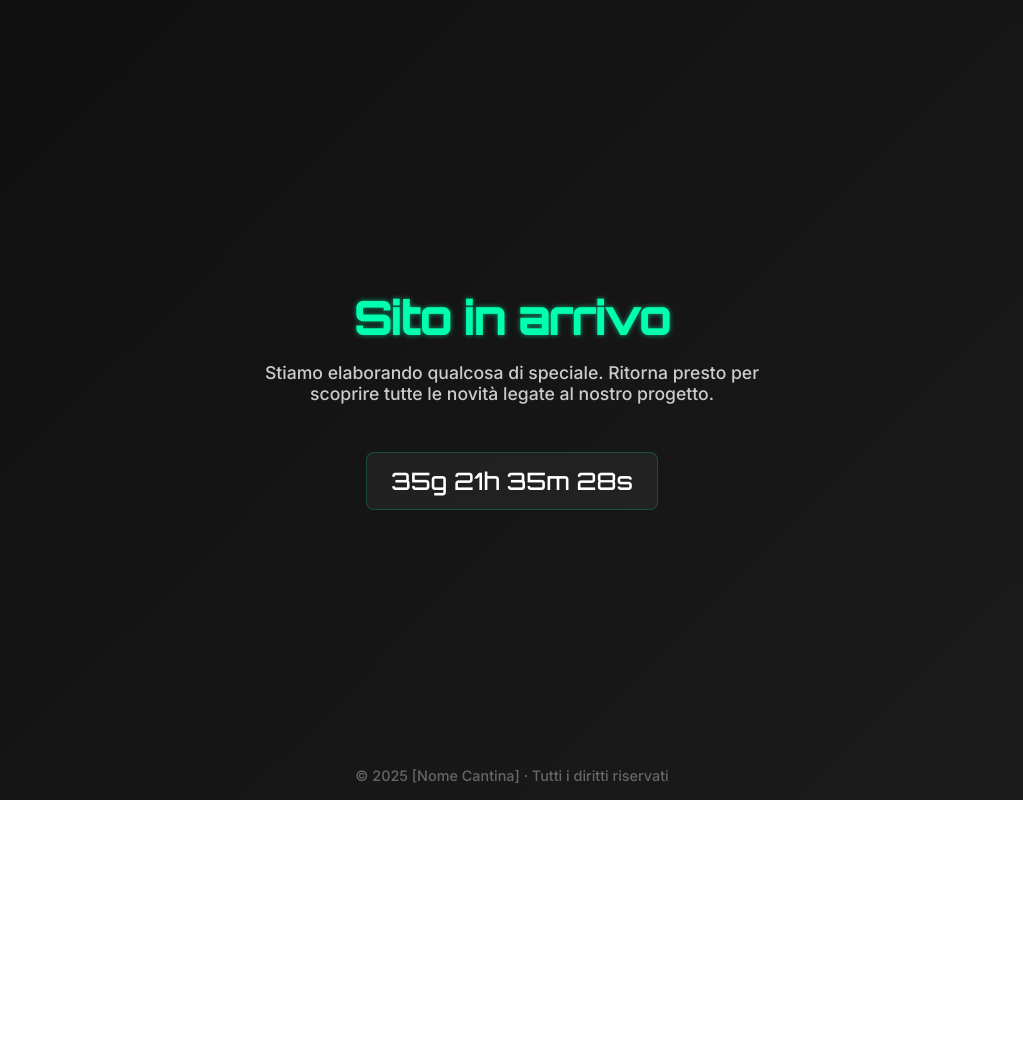
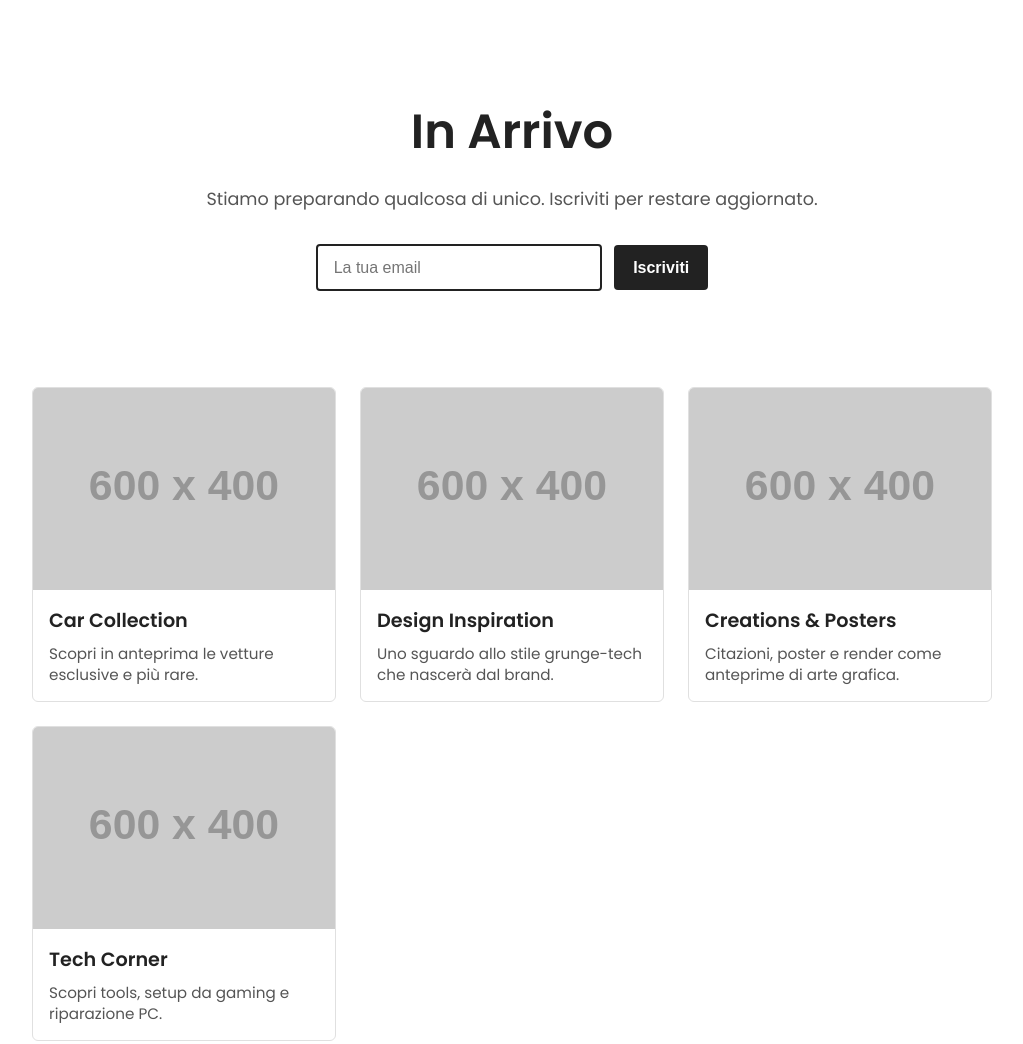
Before and after one commit to Only-4t/only-4t.github.io, a plain HTML site: page index.html in a window 1280 px wide. Shown: the top 1044 px of the page, without its empty margins (128-1151 px from the left). Before the commit the page ends 800 px from the top, so only its background shows below. Drawn offline with Linux system fonts and the light colour scheme; placeholder pictures from the web are drawn by us.

Commit message:
Update index.html

```diff
--- a/index.html
+++ b/index.html
@@ -1,100 +1,125 @@
 <!DOCTYPE html>
 <html lang="it">
 <head>
-  <meta charset="UTF-8">
-  <meta name="viewport" content="width=device-width, initial-scale=1">
-  <title>Coming Soon | [Nome Cantina]</title>
-  <link href="https://fonts.googleapis.com/css2?family=Orbitron:wght@500&family=Inter:wght@300;500&display=swap" rel="stylesheet">
+  <meta charset="UTF-8" />
+  <meta name="viewport" content="width=device-width,initial-scale=1" />
+  <title>Coming Soon</title>
+  <link href="https://fonts.googleapis.com/css2?family=Poppins:wght@400;600&display=swap" rel="stylesheet">
   <style>
-    * {
-      margin: 0;
-      padding: 0;
-      box-sizing: border-box;
+    body {
+      margin:0; padding:0;
+      font-family: 'Poppins', sans-serif;
+      background-color:#fff;
+      color:#222;
+      display:flex; flex-direction:column; min-height:100vh;
     }
-
-    body {
-      font-family: 'Inter', sans-serif;
-      background: linear-gradient(135deg, #0f0f0f, #1c1c1c);
-      color: #eee;
-      display: flex;
-      flex-direction: column;
-      justify-content: center;
-      align-items: center;
-      height: 100vh;
-      text-align: center;
-      padding: 2rem;
+    header {
+      flex:0 0 auto;
+      padding:4rem 1rem;
+      text-align:center;
     }
-
-    h1 {
-      font-family: 'Orbitron', sans-serif;
-      font-size: 2.8rem;
-      color: #00ffae;
-      text-shadow: 0 0 5px #00ffae99;
-      margin-bottom: 1rem;
+    header h1 {
+      font-size:3rem; font-weight:600;
+      margin-bottom:1rem;
     }
-
-    p {
-      font-size: 1.1rem;
-      color: #ccc;
-      max-width: 500px;
-      margin-bottom: 2rem;
+    header p {
+      font-size:1.1rem; color:#555;
+      margin-bottom:2rem;
     }
-
-    .countdown {
-      font-family: 'Orbitron', sans-serif;
-      font-size: 1.5rem;
-      color: #fff;
-      margin-top: 1rem;
-      background: rgba(255, 255, 255, 0.05);
-      padding: 0.8rem 1.5rem;
-      border-radius: 8px;
-      border: 1px solid #00ffae33;
+    header form input[type="email"] {
+      padding:0.8rem 1rem; font-size:1rem;
+      border:2px solid #222; border-radius:4px;
+      width:250px;
+      margin-right:0.5rem;
     }
-
+    header form button {
+      padding:0.85rem 1.2rem;
+      font-size:1rem; font-weight:600;
+      background:#222; color:#fff;
+      border:none; border-radius:4px;
+      cursor:pointer;
+    }
+    main {
+      flex:1 0 auto;
+      display:grid;
+      grid-template-columns: repeat(auto-fit, minmax(280px, 1fr));
+      gap:1.5rem;
+      padding:2rem 1rem;
+      max-width:960px; margin:0 auto;
+    }
+    .card {
+      border:1px solid #e0e0e0; border-radius:6px;
+      overflow:hidden;
+      display:flex; flex-direction:column;
+    }
+    .card img {
+      width:100%; height:auto; object-fit:cover;
+    }
+    .card-content {
+      padding:1rem;
+      flex:1 0 auto;
+    }
+    .card-content h3 {
+      margin:0 0 0.5rem;
+      font-size:1.2rem; font-weight:600;
+    }
+    .card-content p {
+      margin:0;
+      font-size:0.95rem; color:#555;
+      line-height:1.4;
+    }
     footer {
-      position: absolute;
-      bottom: 1rem;
-      font-size: 0.9rem;
-      color: #666;
+      flex:0 0 auto;
+      text-align:center;
+      padding:1rem;
+      font-size:0.9rem;
+      color:#888;
     }
   </style>
 </head>
 <body>
-  <h1>Sito in arrivo</h1>
-  <p>Stiamo elaborando qualcosa di speciale. Ritorna presto per scoprire tutte le novità legate al nostro progetto.</p>
 
-  <div class="countdown" id="countdown">
-    Countdown attivo...
-  </div>
+  <header>
+    <h1>In Arrivo</h1>
+    <p>Stiamo preparando qualcosa di unico. Iscriviti per restare aggiornato.</p>
+    <form action="#">
+      <input type="email" placeholder="La tua email" />
+      <button type="submit">Iscriviti</button>
+    </form>
+  </header>
 
-  <footer>
-    © 2025 [Nome Cantina] · Tutti i diritti riservati
-  </footer>
+  <main>
+    <div class="card">
+      <img src="https://via.placeholder.com/600x400?text=Feature+1" alt="Feature 1">
+      <div class="card-content">
+        <h3>Car Collection</h3>
+        <p>Scopri in anteprima le vetture esclusive e più rare.</p>
+      </div>
+    </div>
+    <div class="card">
+      <img src="https://via.placeholder.com/600x400?text=Feature+2" alt="Feature 2">
+      <div class="card-content">
+        <h3>Design Inspiration</h3>
+        <p>Uno sguardo allo stile grunge-tech che nascerà dal brand.</p>
+      </div>
+    </div>
+    <div class="card">
+      <img src="https://via.placeholder.com/600x400?text=Feature+3" alt="Feature 3">
+      <div class="card-content">
+        <h3>Creations & Posters</h3>
+        <p>Citazioni, poster e render come anteprime di arte grafica.</p>
+      </div>
+    </div>
+    <div class="card">
+      <img src="https://via.placeholder.com/600x400?text=Feature+4" alt="Feature 4">
+      <div class="card-content">
+        <h3>Tech Corner</h3>
+        <p>Scopri tools, setup da gaming e riparazione PC.</p>
+      </div>
+    </div>
+  </main>
 
-  <script>
-    // Countdown (esempio: lancio 30 agosto 2025)
-    const launchDate = new Date("2025-08-30T09:00:00").getTime();
-    const countdown = document.getElementById("countdown");
+  <footer>&copy; 2025 Il Tuo Nome · Coming Soon</footer>
 
-    function updateCountdown() {
-      const now = new Date().getTime();
-      const distance = launchDate - now;
-
-      if (distance < 0) {
-        countdown.innerText = "È online!";
-        return;
-      }
-
-      const days = Math.floor(distance / (1000 * 60 * 60 * 24));
-      const hours = Math.floor((distance % (1000 * 60 * 60 * 24)) / (1000 * 60 * 60));
-      const minutes = Math.floor((distance % (1000 * 60 * 60)) / (1000 * 60));
-      const seconds = Math.floor((distance % (1000 * 60)) / 1000);
-
-      countdown.innerText = `${days}g ${hours}h ${minutes}m ${seconds}s`;
-    }
-
-    updateCountdown();
-    setInterval(updateCountdown, 1000);
-  </script>
 </body>
 </html>
```
